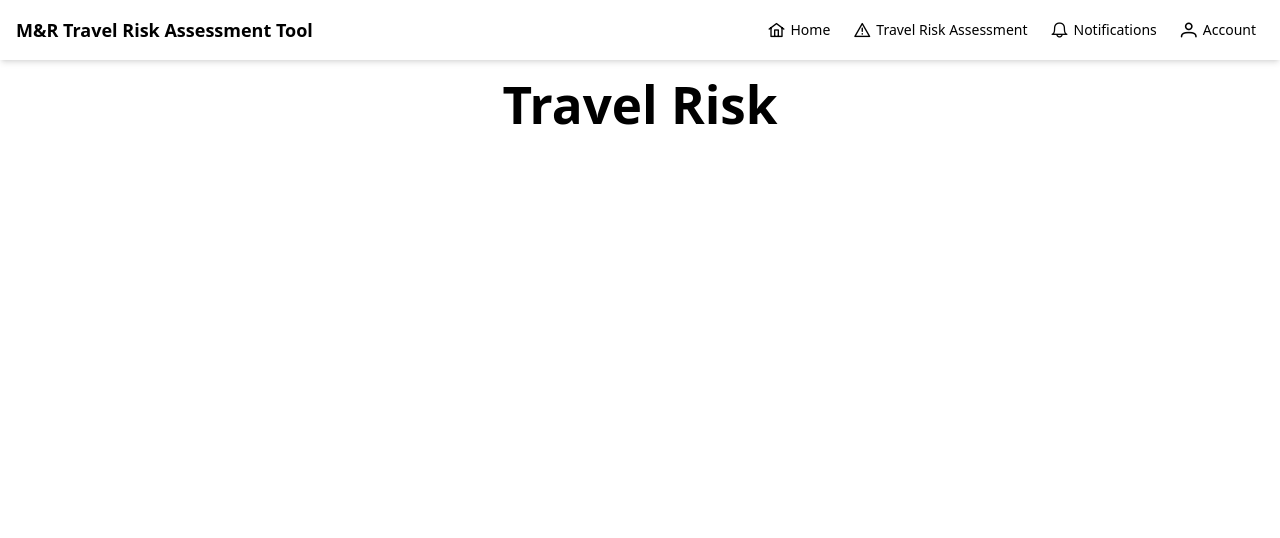
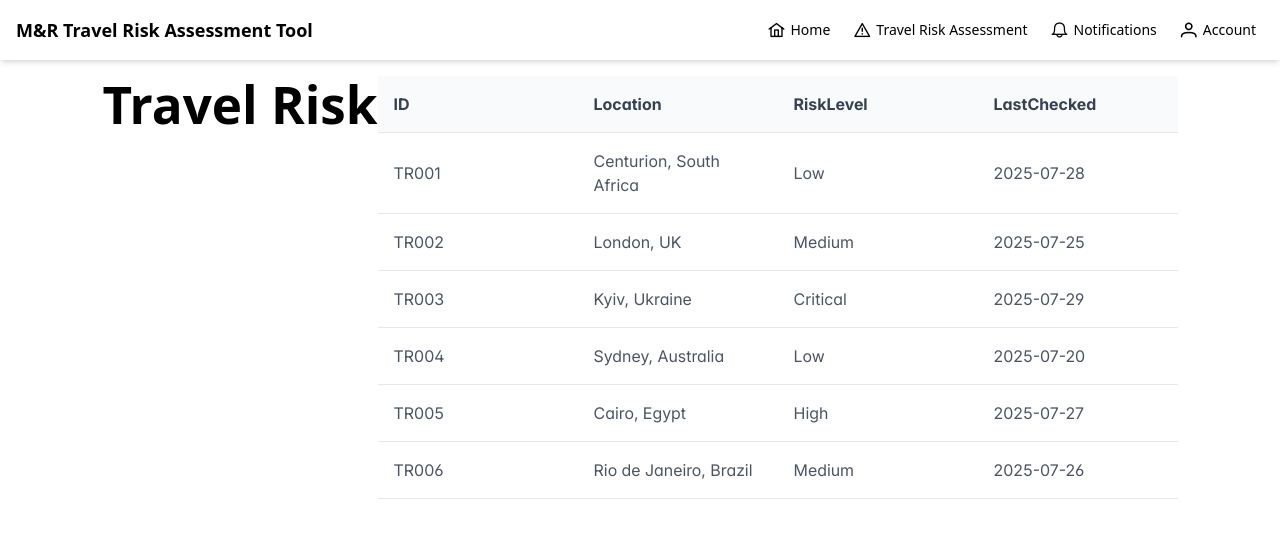
Before and after one commit to Thian0509/Monkey-RiverTeam11, a React (Vite) app in the folder client/: page /travelrisk in a window 1280 px wide. Shown: the top 538 px of the page. Built offline with nearby package versions, Linux system fonts and the light colour scheme.

Commit message:
Added travel risk assesmnet tool
Edit works with hardcoded data, needs validation still

```diff
--- a/client/src/pages/ProfileSettings.tsx
+++ b/client/src/pages/ProfileSettings.tsx
@@ -1,5 +1,5 @@
 import React, { useState } from 'react';
-import { User, Mail, Lock, Phone, MapPin, Camera, Save, Eye, EyeOff } from 'lucide-react';
+//import { User, Mail, Lock, Phone, MapPin, Camera, Save, Eye, EyeOff } from 'lucide-react';
 
 const ProfileSettings = () => {
   const [formData, setFormData] = useState({
@@ -91,7 +91,7 @@ const ProfileSettings = () => {
                     : 'border-transparent text-gray-500 hover:text-gray-700 hover:border-gray-300'
                 }`}
               >
-                <User className="inline-block w-4 h-4 mr-2" />
+                {/* <User className="inline-block w-4 h-4 mr-2" /> */}
                 Profile Information
               </button>
               <button
@@ -102,7 +102,7 @@ const ProfileSettings = () => {
                     : 'border-transparent text-gray-500 hover:text-gray-700 hover:border-gray-300'
                 }`}
               >
-                <Lock className="inline-block w-4 h-4 mr-2" />
+                {/* <Lock className="inline-block w-4 h-4 mr-2" /> */}
                 Security
               </button>
             </nav>
@@ -121,7 +121,7 @@ const ProfileSettings = () => {
                       className="w-24 h-24 rounded-full object-cover border-4 border-white shadow-lg"
                     />
                     <label className="absolute bottom-0 right-0 bg-blue-600 rounded-full p-2 cursor-pointer hover:bg-blue-700 transition-colors shadow-lg">
-                      <Camera className="w-4 h-4 text-white" />
+                      {/* <Camera className="w-4 h-4 text-white" /> */}
                       <input
                         type="file"
                         accept="image/*"
@@ -143,7 +143,7 @@ const ProfileSettings = () => {
                       First Name
                     </label>
                     <div className="relative">
-                      <User className="absolute left-3 top-3 w-5 h-5 text-gray-400" />
+                      {/* <User className="absolute left-3 top-3 w-5 h-5 text-gray-400" /> */}
                       <input
                         type="text"
                         name="firstName"
@@ -160,7 +160,7 @@ const ProfileSettings = () => {
                       Last Name
                     </label>
                     <div className="relative">
-                      <User className="absolute left-3 top-3 w-5 h-5 text-gray-400" />
+                      {/* <User className="absolute left-3 top-3 w-5 h-5 text-gray-400" /> */}
                       <input
                         type="text"
                         name="lastName"
@@ -177,7 +177,7 @@ const ProfileSettings = () => {
                       Email Address
                     </label>
                     <div className="relative">
-                      <Mail className="absolute left-3 top-3 w-5 h-5 text-gray-400" />
+                      {/* <Mail className="absolute left-3 top-3 w-5 h-5 text-gray-400" /> */}
                       <input
                         type="email"
                         name="email"
@@ -194,7 +194,7 @@ const ProfileSettings = () => {
                       Phone Number
                     </label>
                     <div className="relative">
-                      <Phone className="absolute left-3 top-3 w-5 h-5 text-gray-400" />
+                      {/* <Phone className="absolute left-3 top-3 w-5 h-5 text-gray-400" /> */}
                       <input
                         type="tel"
                         name="phone"
@@ -244,7 +244,7 @@ const ProfileSettings = () => {
                     onClick={handleSubmit}
                     className="bg-gradient-to-r from-blue-600 to-purple-600 text-white px-8 py-3 rounded-lg font-medium hover:from-blue-700 hover:to-purple-700 transition-all duration-200 flex items-center space-x-2 shadow-lg"
                   >
-                    <Save className="w-5 h-5" />
+                    {/* <Save className="w-5 h-5" /> */}
                     <span>Save Changes</span>
                   </button>
                 </div>
@@ -265,7 +265,7 @@ const ProfileSettings = () => {
                         Current Password
                       </label>
                       <div className="relative">
-                        <Lock className="absolute left-3 top-3 w-5 h-5 text-gray-400" />
+                        {/* <Lock className="absolute left-3 top-3 w-5 h-5 text-gray-400" /> */}
                         <input
                           type={showPasswords.current ? 'text' : 'password'}
                           name="currentPassword"
@@ -289,7 +289,7 @@ const ProfileSettings = () => {
                         New Password
                       </label>
                       <div className="relative">
-                        <Lock className="absolute left-3 top-3 w-5 h-5 text-gray-400" />
+                        {/* <Lock className="absolute left-3 top-3 w-5 h-5 text-gray-400" /> */}
                         <input
                           type={showPasswords.new ? 'text' : 'password'}
                           name="newPassword"
@@ -313,7 +313,7 @@ const ProfileSettings = () => {
                         Confirm New Password
                       </label>
                       <div className="relative">
-                        <Lock className="absolute left-3 top-3 w-5 h-5 text-gray-400" />
+                        {/* <Lock className="absolute left-3 top-3 w-5 h-5 text-gray-400" /> */}
                         <input
                           type={showPasswords.confirm ? 'text' : 'password'}
                           name="confirmPassword"
@@ -340,7 +340,7 @@ const ProfileSettings = () => {
                     onClick={handlePasswordSubmit}
                     className="bg-gradient-to-r from-green-600 to-teal-600 text-white px-8 py-3 rounded-lg font-medium hover:from-green-700 hover:to-teal-700 transition-all duration-200 flex items-center space-x-2 shadow-lg"
                   >
-                    <Lock className="w-5 h-5" />
+                    {/* <Lock className="w-5 h-5" /> */}
                     <span>Update Password</span>
                   </button>
                 </div>
--- a/client/src/pages/TravelRisk.tsx
+++ b/client/src/pages/TravelRisk.tsx
@@ -1,10 +1,54 @@
+import { DataTable } from 'primereact/datatable';
+import { Column } from 'primereact/column';
+import { InputText } from 'primereact/inputtext';
+
 function TravelRisk() {
+
+    const data = [
+      { id: 'TR001', location: 'Centurion, South Africa', riskLevel: 'Low', lastChecked: '2025-07-28' },
+      { id: 'TR002', location: 'London, UK', riskLevel: 'Medium', lastChecked: '2025-07-25' },
+      { id: 'TR003', location: 'Kyiv, Ukraine', riskLevel: 'Critical', lastChecked: '2025-07-29' },
+      { id: 'TR004', location: 'Sydney, Australia', riskLevel: 'Low', lastChecked: '2025-07-20' },
+      { id: 'TR005', location: 'Cairo, Egypt', riskLevel: 'High', lastChecked: '2025-07-27' },
+      { id: 'TR006', location: 'Rio de Janeiro, Brazil', riskLevel: 'Medium', lastChecked: '2025-07-26' },
+    ]
+
+    const columns = [
+        { field: 'id', header: 'ID' },
+        { field: 'location', header: 'Location' },
+        { field: 'riskLevel', header: 'RiskLevel' },
+        { field: 'lastChecked', header: 'LastChecked' }
+    ];
+
+    const cellEditor = (options) => {
+        return textEditor(options);
+    };
+
+    const textEditor = (options) => {
+        return <InputText type="text" value={options.value} onChange={(e) => options.editorCallback(e.target.value)} onKeyDown={(e) => e.stopPropagation()} />;
+    };
+
+    const onCellEditComplete = (e) => {
+        const { rowData, newValue, field, originalEvent: event } = e;
+
+        rowData[field] = newValue;
+
+    };
+
+
   return (
     <div className="flex justify-center p-4 w-screen h-screen">
       <h1 className="text-2xl font-bold">Travel Risk</h1>
       {/* Additional content can be added here */}
+        <div className="card p-fluid">
+            <DataTable value={data} editMode="cell" tableStyle={{ minWidth: '50rem' }}>
+                {columns.map(({ field, header }) => {
+                    return <Column key={field} field={field} header={header} style={{ width: '25%' }} editor={(options) => cellEditor(options)} onCellEditComplete={onCellEditComplete}/>;
+                })}
+            </DataTable>
+        </div>
     </div>
   );
+
 }
-
 export default TravelRisk;
```
